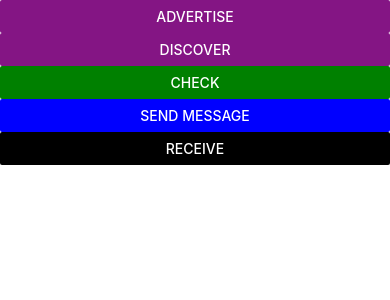
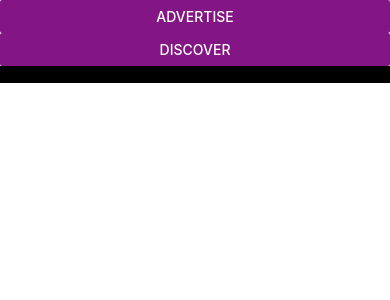
Before and after one commit to AOSSIE-Org/OpenPeerChat-react-native, a React Native app: screen / in a window 390 px wide. Shown: the top 300 px of the page. Built offline with nearby package versions, Linux system fonts and the light colour scheme.

Commit message:
Send and Receive messages from nearby devices

```diff
--- a/App.js
+++ b/App.js
@@ -1,50 +1,66 @@
 import React, { useState } from 'react';
-import { NativeModules, Button, View } from 'react-native';
+import { NativeModules, Button, View, Text, Alert, DeviceEventEmitter, TextInput } from 'react-native';
 
 const { NearbyConnection } = NativeModules;
 
+const characters = 'ABCDEFGHIJKLMNOPQRSTUVWXYZabcdefghijklmnopqrstuvwxyz0123456789';
+
+// Generates a random string twhich serves as an identifer
+// for the endpoint
+const generateString = (length) => {
+    let result = ' ';
+    const charactersLength = characters.length;
+    for (let i = 0; i < length; i++) {
+        result += characters.charAt(Math.floor(Math.random() * charactersLength));
+    }
+    return result;
+}
+
 const App = () => {
-    const [devices, setDevices] = useState([]);
+    const [endpoints, setEndpoints] = useState([]);
+    const [messages, setMessages] = useState([]);
+    const [msg, setMsg] = useState();
 
+    let name = generateString(5);
+
+    // Start discovery with given `name`
     const discover = () => {
         NearbyConnection.startDiscovery(
-            "ritik",
-            "12345",
+            name
         );
     }
 
+    // Start advertising with `given` name
     const advertise = () => {
         NearbyConnection.startAdvertising(
-            "ritik",
-            "12345",
+            name
         );
     }
 
-    const func = async () => {
-        const d = await NearbyConnection.endpoints();
-        console.log(d)
-        setDevices(d);
+    const endpointList = (event) => {
+        setEndpoints(event);
     }
 
-    const sendData = () => {
-        if(devices.length>0){
-            let id = devices[0].endpointId;
-            NearbyConnection.sendMessage(id, "HI there from Mom!");
-            console.log("Message sent!");
-        }
-        else{
-            console.log("No device connected");
-        }
+    // Sends a message to the given endpoint
+    const sendMessage = (endpointId) => {
+        console.log(endpointId)
+        NearbyConnection.sendMessage(endpointId, msg);
+        setMsg("");
     }
 
-    const receiveMessage = async () => {
-        const msg = await NearbyConnection.getMessage();
-        console.log("This is the msg", msg);
+    const receiveMessage = (event) => {
+        alert(JSON.stringify(event));
+        // setMessages([...messages, event]);
     }
 
+    // Listens for endpoints discovered/lost
+    DeviceEventEmitter.addListener('endpoints', endpointList);
 
-    return(
-        <View>
+    // Listens for incoming messages
+    DeviceEventEmitter.addListener('message', receiveMessage);
+
+    return (
+        <View style={{ flex: 1 }}>
             <Button
                 title="Advertise"
                 color='#841584'
@@ -55,21 +71,12 @@ const App = () => {
                 color='#841584'
                 onPress={discover}
             />
-            <Button
-                title="Check"
-                color="green"
-                onPress={func}
-            />
-            <Button
-                title="Send Message"
-                color="blue"
-                onPress={sendData}
-           />
-           <Button
-                title="receive"
-                color="black"
-                onPress={receiveMessage}
-           />
+            <TextInput style={{ backgroundColor: 'black', color: 'white' }} value={msg} onChangeText={text => setMsg(text)} />
+            {endpoints.map((item, key) => {
+                return (
+                    <Button key={key} onPress={() => sendMessage(item)} title={item} />
+                );
+            })}
         </View>
     )
 }
```
Also changed, not shown: 4 other files (tests, documents, lock files or other folders).
